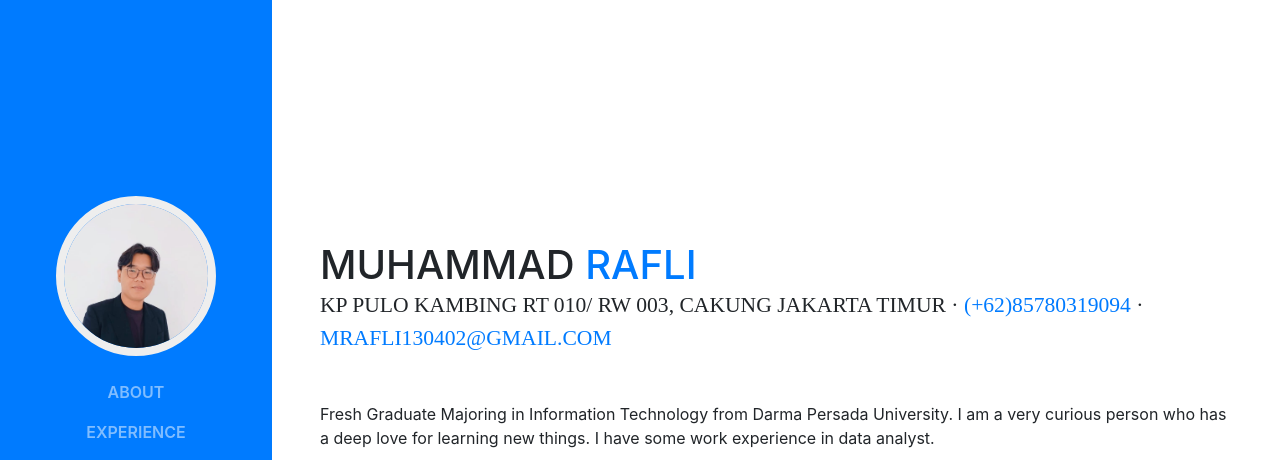
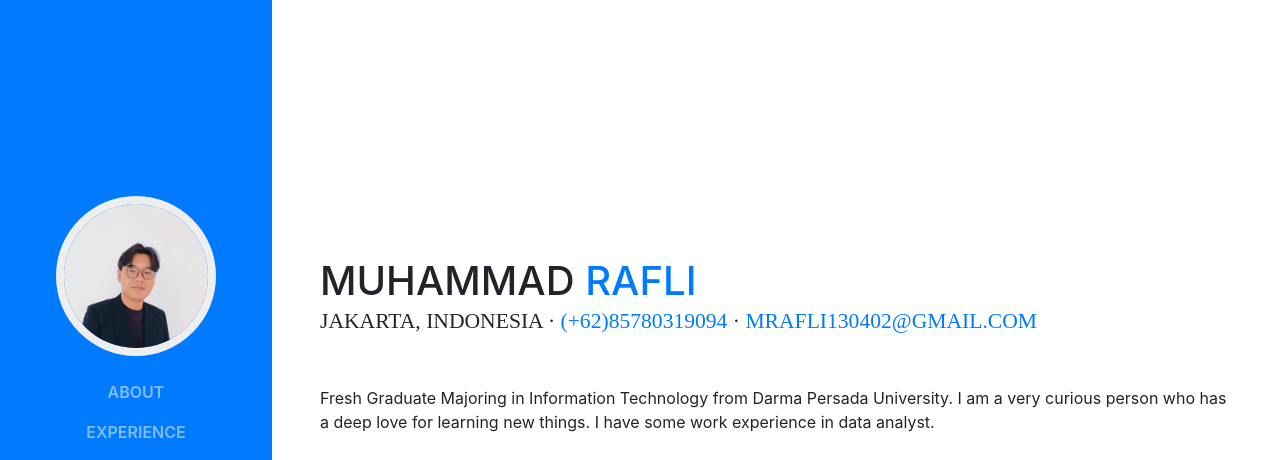
Before and after one commit to Muhammadrafli1304/my-portfolio, a website with bundled scripts: page index.html in a window 1280 px wide. Shown: the top 460 px of the page. Built offline with nearby package versions, Linux system fonts and the light colour scheme; a web font is replaced by a local one.

Commit message:
Update index.html

```diff
--- a/index.html
+++ b/index.html
@@ -70,7 +70,7 @@
           <h1 class="mb-0">Muhammad
             <span class="text-primary">Rafli</span>
           </h1>
-          <div class="subheading mb-5">KP PULO KAMBING RT 010/ RW 003, Cakung Jakarta Timur ·
+          <div class="subheading mb-5"> Jakarta, Indonesia ·
             <a href="whatsapp://send?text=Hello&phone=+6285780319094">(+62)85780319094</a> ·
             <a href="mailto:mrafli130402@gmail.com">mrafli130402@gmail.com</a>
           </div>
```
